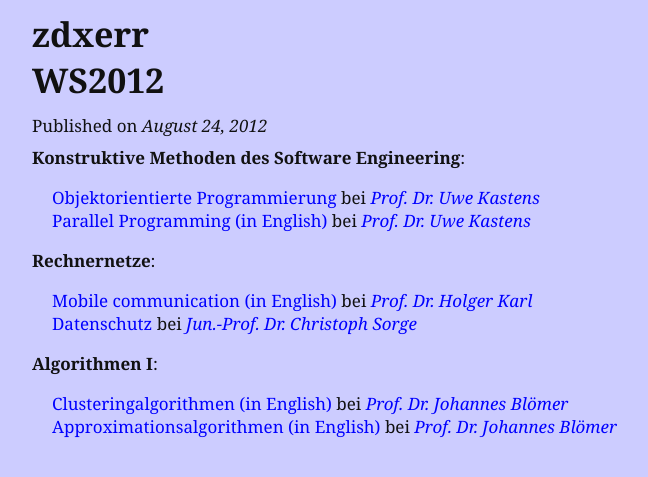
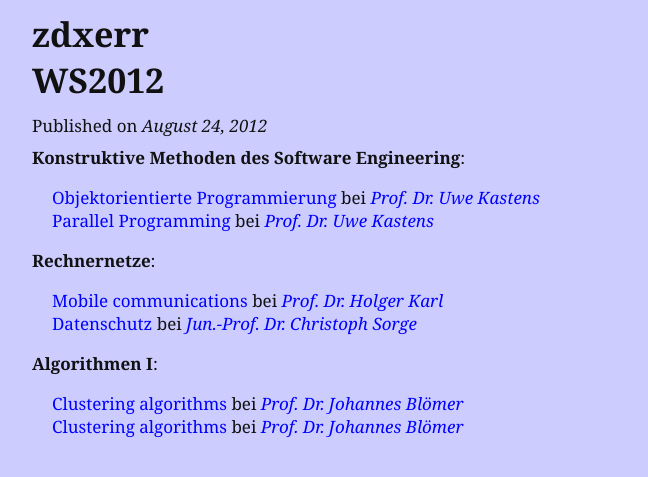
Before and after one commit to zdxerr/zdxerr.github.com, a Jekyll site: the page built from _posts/2012-08-24-ws-2012.markdown, in a window 1280 px wide. Shown: the top 477 px of the page, without its empty margins (208-856 px from the left). Built offline with Jekyll 4.4.1, drawn with Linux system fonts in a browser that asks for light colours; Markdown is read by kramdown in place of the engine named in the settings.

Commit message:
Changed some links.

```diff
--- a/_posts/2012-08-24-ws-2012.markdown
+++ b/_posts/2012-08-24-ws-2012.markdown
@@ -7,14 +7,14 @@ categories: [links, university, lecture]
 __Konstruktive Methoden des Software Engineering__:
 
 - [Objektorientierte Programmierung](http://ag-kastens.uni-paderborn.de/lehre/material/oop/) bei _[Prof. Dr. Uwe Kastens](http://www.cs.uni-paderborn.de/fachgebiete/ag-kastens/wir/uwe.html)_
-- [Parallel Programming (in English)](http://ag-kastens.uni-paderborn.de/lehre/material/ppje/) bei _[Prof. Dr. Uwe Kastens](http://www.cs.uni-paderborn.de/fachgebiete/ag-kastens/wir/uwe.html)_
+- [Parallel Programming](http://ag-kastens.uni-paderborn.de/lehre/material/ppje/) bei _[Prof. Dr. Uwe Kastens](http://www.cs.uni-paderborn.de/fachgebiete/ag-kastens/wir/uwe.html)_
 
 __Rechnernetze__:
 
-- [Mobile communication (in English)](http://www.cs.uni-paderborn.de/fachgebiete/fachgebiet-rechnernetze/lehre/lehrveranstaltungen/vl-mobilkommunikation.html) bei _[Prof. Dr. Holger Karl](http://www.cs.uni-paderborn.de/fachgebiete/fachgebiet-rechnernetze/people/hk.html)_
+- [Mobile communications](http://www.cs.uni-paderborn.de/fachgebiete/fachgebiet-rechnernetze/lehre/lehrveranstaltungen/vl-mobilkommunikation.html) bei _[Prof. Dr. Holger Karl](http://www.cs.uni-paderborn.de/fachgebiete/fachgebiet-rechnernetze/people/hk.html)_
 - [Datenschutz](http://www.cs.uni-paderborn.de/fachgebiete/fg-netsec/lehre/ws1112/datenschutz.html) bei _[Jun.-Prof. Dr. Christoph Sorge](http://www.cs.uni-paderborn.de/fachgebiete/fg-netsec/personen/csorge.html)_
 
 __Algorithmen I__:
 
-- [Clusteringalgorithmen (in English)](http://www.cs.uni-paderborn.de/fachgebiete/ag-bloemer/lehre.html) bei _[Prof. Dr. Johannes Blömer](http://www.cs.uni-paderborn.de/fachgebiete/ag-bloemer/personen/jbloemer.html)_
-- [Approximationsalgorithmen (in English)](http://www.cs.uni-paderborn.de/fachgebiete/ag-bloemer/lehre.html) bei _[Prof. Dr. Johannes Blömer](http://www.cs.uni-paderborn.de/fachgebiete/ag-bloemer/personen/jbloemer.html)_
+- [Clustering algorithms](http://www.cs.uni-paderborn.de/fachgebiete/ag-bloemer/lehre/2012/ws/clusteringalgorithms.html) bei _[Prof. Dr. Johannes Blömer](http://www.cs.uni-paderborn.de/fachgebiete/ag-bloemer/personen/jbloemer.html)_
+- [Clustering algorithms](http://www.cs.uni-paderborn.de/fachgebiete/ag-bloemer/lehre/2012/ws/approximationalgorithms.html) bei _[Prof. Dr. Johannes Blömer](http://www.cs.uni-paderborn.de/fachgebiete/ag-bloemer/personen/jbloemer.html)_
```
